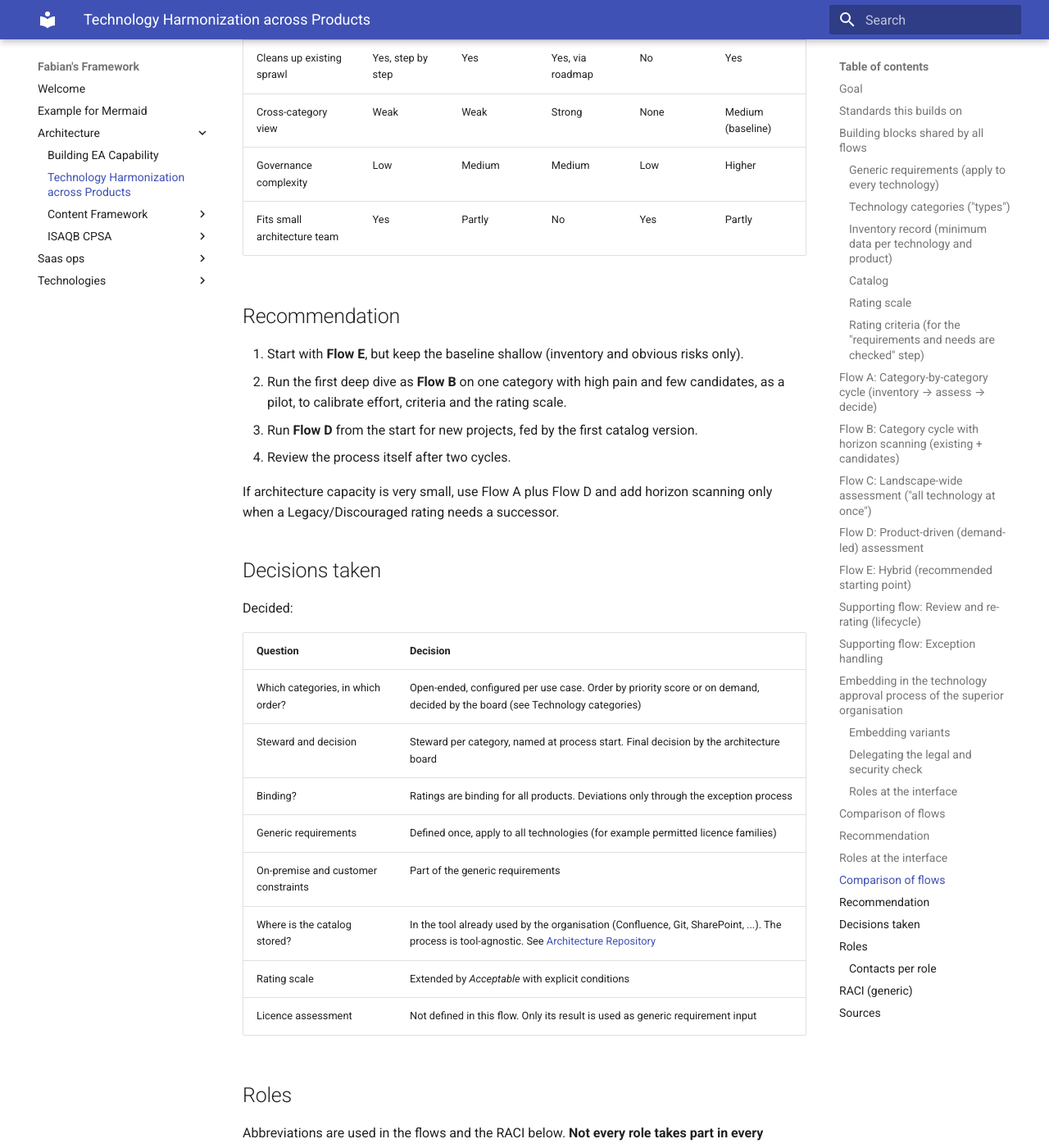
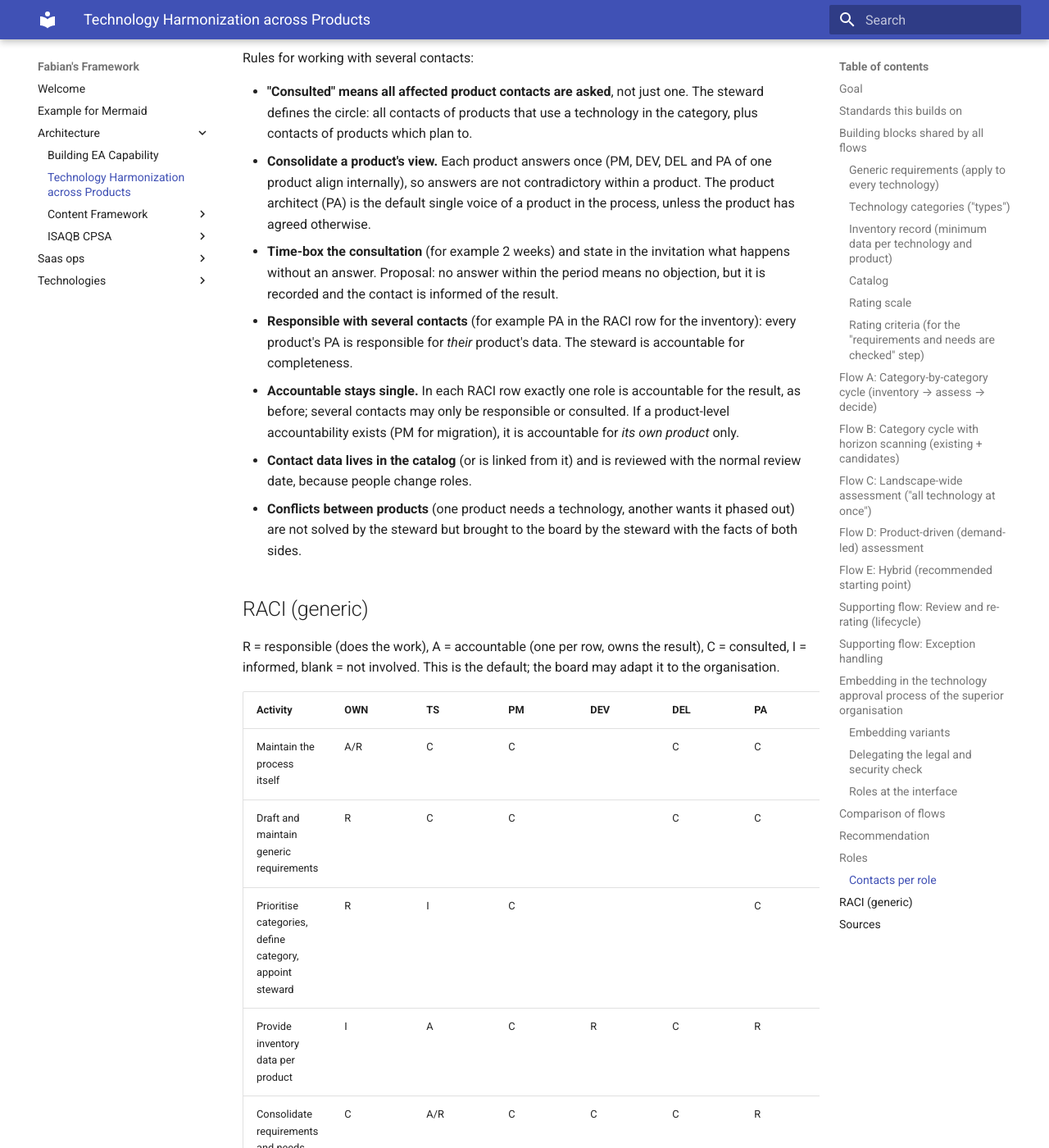
Before and after one commit to Kikkirej/framework, an MkDocs documentation site: the page built from docs/Architecture/technology-harmonization.md, in a window 1280 px wide and 1400 px high, scrolled down 23844 px. Shown: the whole window at 82% size. Built offline with MkDocs 1.6.1 and Material for MkDocs 9.7.7, drawn with Linux system fonts in a browser that asks for light colours; some of the changed text lies outside the part shown.

Commit message:
📝 technology harmonization: fix duplicated sections from previous commit
Co-Authored-By: Claude Sonnet 5.5 <noreply@anthropic.com>
Claude-Session: https://claude.ai/code/session_01JezYix5oDjeKtVi54fWL1D

```diff
--- a/docs/Architecture/technology-harmonization.md
+++ b/docs/Architecture/technology-harmonization.md
@@ -535,66 +535,6 @@ Interface RACI (only the activities that cross the boundary):
 
 If architecture capacity is very small, use Flow A plus Flow D and add horizon scanning only when a Legacy/Discouraged rating needs a successor.
 
-## Roles at the interface
-
-| Abbr. | External role | Task |
-|---|---|---|
-| **SUP-AB** | Superior approval body (global architecture board or equivalent) | Approves technologies organisation-wide, defines or grants delegations |
-| **SUP-LEG** | Superior legal / compliance | Performs or delegates legal checks, defines criteria |
-| **SUP-SEC** | Superior security | Performs or delegates security checks, defines criteria |
-
-Interface RACI (only the activities that cross the boundary):
-
-| Activity | OWN | TS | AB | LEG | SEC | SUP-AB | SUP-LEG | SUP-SEC |
-|---|---|---|---|---|---|---|---|---|
-| Agree the embedding variant and delegation | R | C | A | C | C | A/R* | C | C |
-| Request superior approval for a technology | R | A | I | C | C | I | | |
-| Decide superior approval | | I | I | | | A/R | C | C |
-| Perform delegated legal check | I | C | I | A/R | | I | C | |
-| Perform delegated security check | I | C | I | | A/R | I | | C |
-| Report on delegated checks | R | C | A | R | R | I | I | I |
-| Revoke or narrow a delegation | | | C | | | A/R | C | C |
-
-\* The delegation is agreed between both boards. The superior body is accountable for granting it, the local board for accepting and complying with it.
-
-## Comparison of flows
-
-| Criterion | A: Category cycle | B: + Horizon scan | C: All at once | D: Demand-led | E: Hybrid |
-|---|---|---|---|---|---|
-| Time to first result | Medium | Medium to long | Long | Short | Short |
-| Depth of assessment | High | High | Low to medium | Varies | High where it matters |
-| Considers technologies not yet in use | No | Yes | Rarely | Only ad hoc | Yes |
-| Scope-creep risk | Low | Medium (guarded) | High | Low | Medium |
-| Effort on product teams | Medium | Medium | High (burst) | Low | Medium, spread out |
-| Cleans up existing sprawl | Yes, step by step | Yes | Yes, via roadmap | No | Yes |
-| Cross-category view | Weak | Weak | Strong | None | Medium (baseline) |
-| Governance complexity | Low | Medium | Medium | Low | Higher |
-| Fits small architecture team | Yes | Partly | No | Yes | Partly |
-
-## Recommendation
-
-1. Start with **Flow E**, but keep the baseline shallow (inventory and obvious risks only).
-2. Run the first deep dive as **Flow B** on one category with high pain and few candidates, as a pilot, to calibrate effort, criteria and the rating scale.
-3. Run **Flow D** from the start for new projects, fed by the first catalog version.
-4. Review the process itself after two cycles.
-
-If architecture capacity is very small, use Flow A plus Flow D and add horizon scanning only when a Legacy/Discouraged rating needs a successor.
-
-## Decisions taken
-
-Decided:
-
-| Question | Decision |
-|---|---|
-| Which categories, in which order? | Open-ended, configured per use case. Order by priority score or on demand, decided by the board (see Technology categories) |
-| Steward and decision | Steward per category, named at process start. Final decision by the architecture board |
-| Binding? | Ratings are binding for all products. Deviations only through the exception process |
-| Generic requirements | Defined once, apply to all technologies (for example permitted licence families) |
-| On-premise and customer constraints | Part of the generic requirements |
-| Where is the catalog stored? | In the tool already used by the organisation (Confluence, Git, SharePoint, ...). The process is tool-agnostic. See [Architecture Repository](Content-Framework/Documents/arch-repository.md) |
-| Rating scale | Extended by *Acceptable* with explicit conditions |
-| Licence assessment | Not defined in this flow. Only its result is used as generic requirement input |
-
 ## Roles
 
 Abbreviations are used in the flows and the RACI below. **Not every role takes part in every process**; the flow tables list only the roles that are involved, all others are not needed for that step.
```
